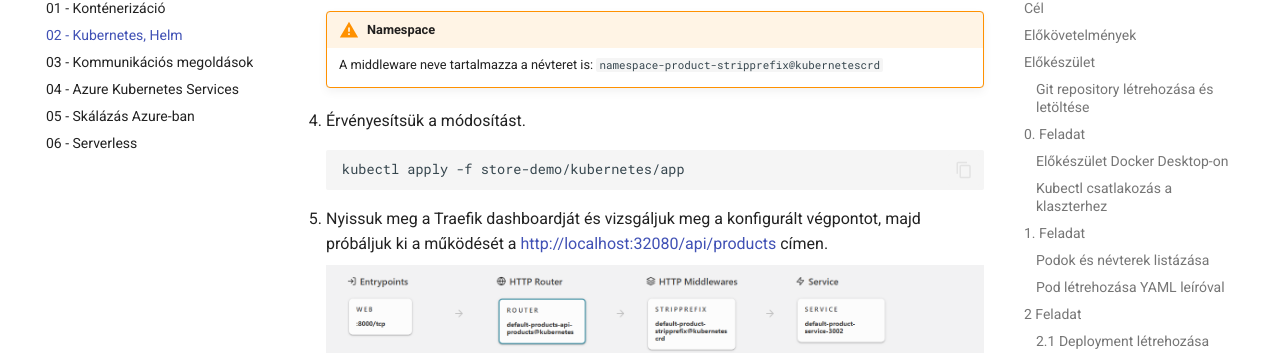
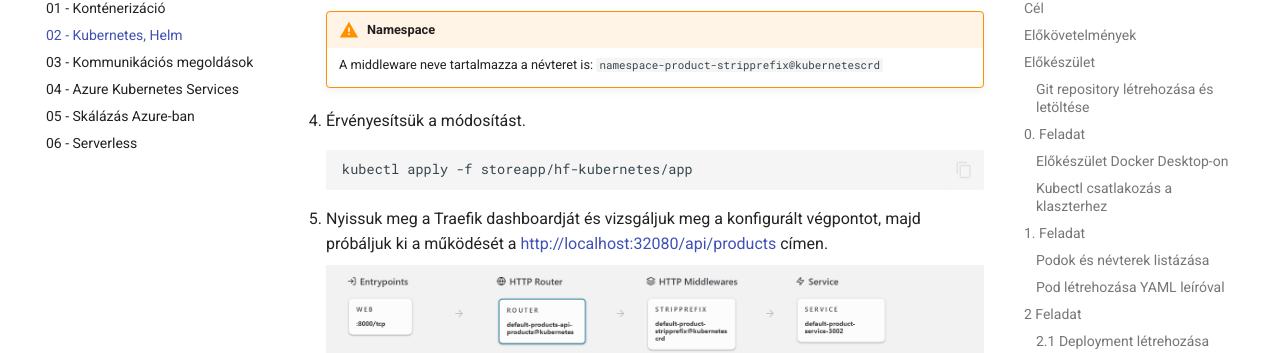
Before and after one commit to bmeviaumb11/skalazhato, an MkDocs documentation site: the page built from docs/homework/02-kubernetes/index.md, in a window 1280 px wide and 900 px high, scrolled down 13556 px. Shown: the part 100-453 px from the top of the window. Built offline with MkDocs 1.6.1 and Material for MkDocs 9.7.7, drawn with Linux system fonts in a browser that asks for light colours; emoji names are drawn with the system emoji font; comment, search, counter and statistics services are not loaded.

Commit message:
Update docs/homework/02-kubernetes/index.md
Co-authored-by: Copilot <175728472+Copilot@users.noreply.github.com>

````diff
--- a/docs/homework/02-kubernetes/index.md
+++ b/docs/homework/02-kubernetes/index.md
@@ -486,7 +486,7 @@ Hozzuk létre ezeket a szabályokat, kezdjük az mikroszolgáltatásokkal.
 1. Érvényesítsük a módosítást.
 
     ```cmd
-    kubectl apply -f store-demo/kubernetes/app
+    kubectl apply -f storeapp/hf-kubernetes/app
     ```
 
 1. Nyissuk meg a Traefik dashboardját és vizsgáljuk meg a konfigurált végpontot, majd próbáljuk ki a működését a <http://localhost:32080/api/products> címen.
````
